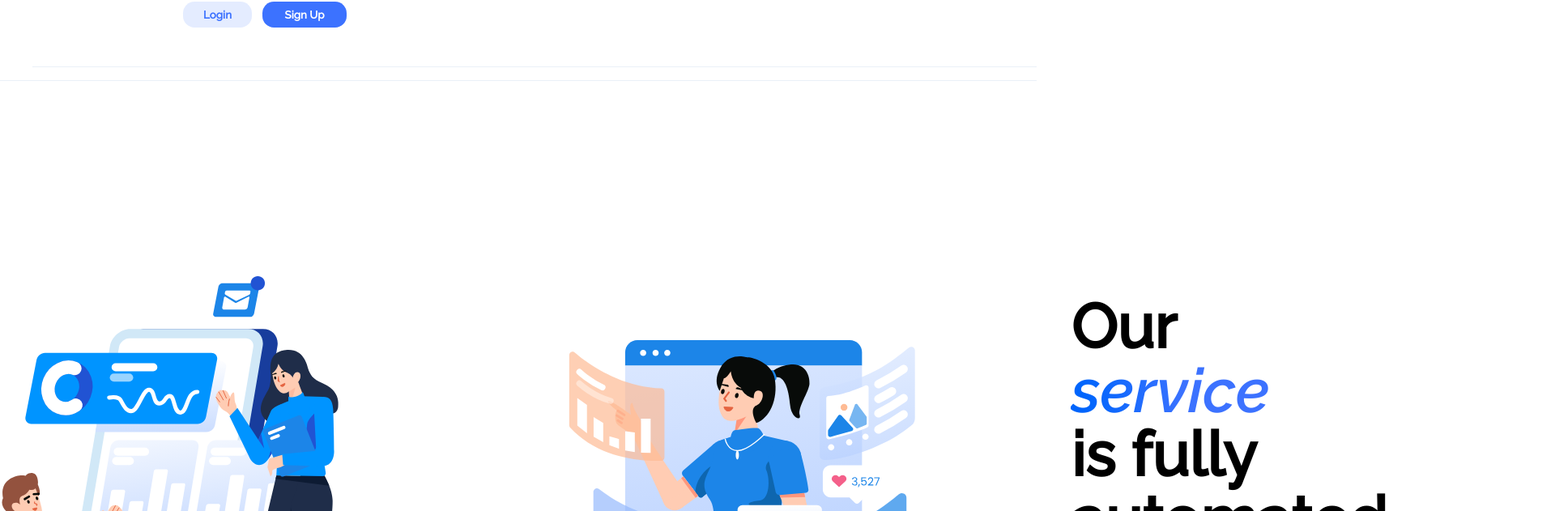
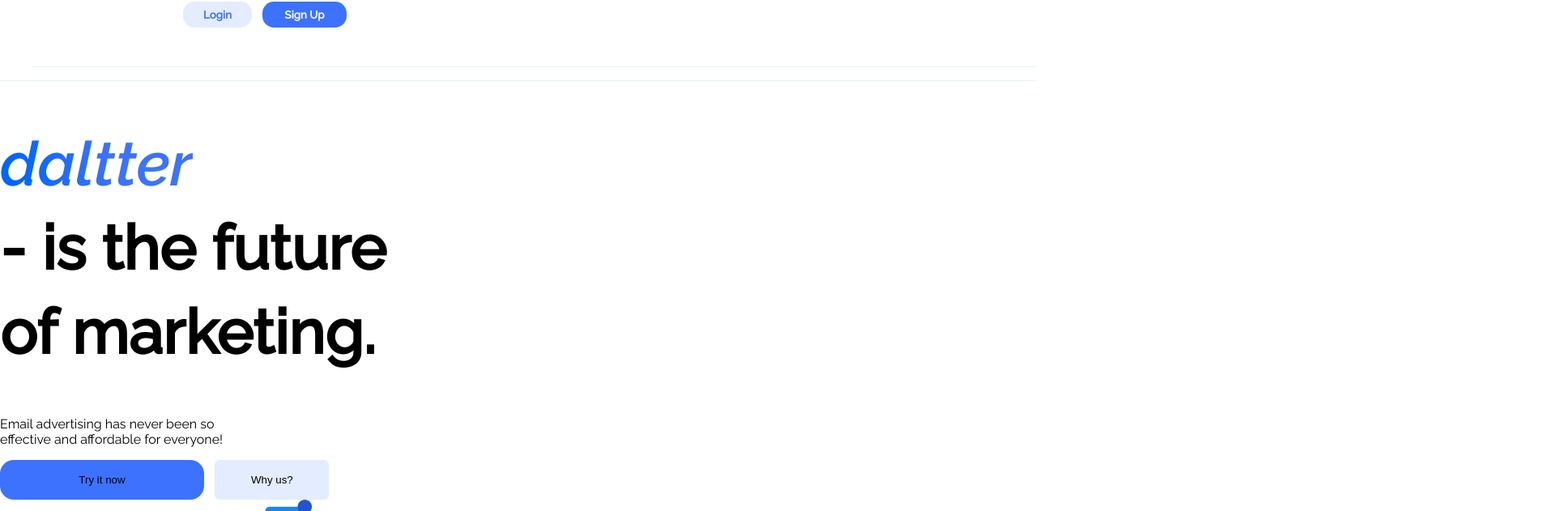
Before and after one commit to dryg1246/Daltter, a React (Create React App) app: page / in a window 1280 px wide. Shown: the part 225-856 px from the top of the page at 81% size, 1920 px wide, since content can reach past the window. Built offline with nearby package versions, Linux system fonts and the light colour scheme.

Commit message:
react_daltter

```diff
--- a/src/components/Main.js
+++ b/src/components/Main.js
@@ -2,8 +2,11 @@ import React from 'react';
 
 function Main() {
     return (
-        <div className="wrapper d-flex  justify-center align-center">
-            <div className="future-main p-0 align-center">
+       <div className="flex">
+
+         <div className="flex">
+
+
              <h1 className="main-text-drawer">
                  <span className="blue-daltter">daltter</span>
                  <br /> - is the future <br /> of marketing.
@@ -16,10 +19,15 @@ function Main() {
              <button className="btn-why">
                  Why us?
              </button>
-            </div>
+
            <div className="d-flex">
                <img className="p-50px" src="/img/Hello-right.svg" alt="" />
            </div>
+
+         </div>
+
+           <div className="d-flex">
+
 
                <div className="secondLeft d-flex">
                    <img className="" src="/img/Second-left.svg" alt="" />
@@ -36,6 +44,9 @@ function Main() {
                    </button>
                </div>
            </div>
+
+
+       </div>
     );
 }
 
```
Lines whose indentation alone changed are shown as unchanged.
